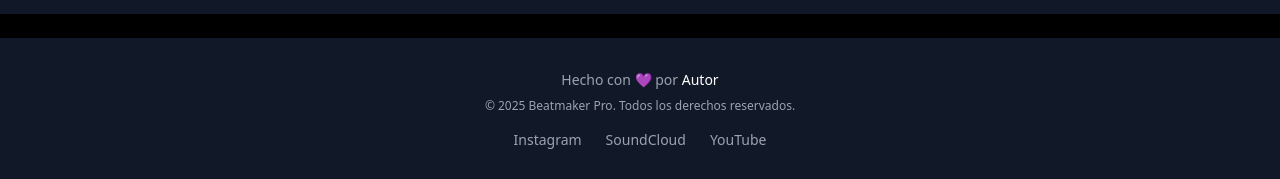
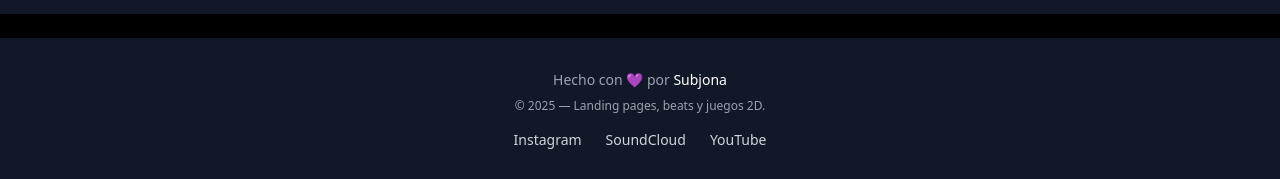
Before and after one commit to JonathanCabrera39/my-landingPage, a React (Vite) app: page /baet in a window 1280 px wide. Shown: the part 3228-3407 px from the top of the page. Built offline with nearby package versions, Linux system fonts and the light colour scheme.

Commit message:
feat: componentes footer/logo-sujona/home

```diff
--- /dev/null
+++ b/src/components/data/beatFooter.ts
@@ -0,0 +1,26 @@
+// src/data/subjonaFooter.ts
+import { SocialLink } from '../layout/Footer'; // Ajusta la ruta
+
+// Define los datos específicos para el footer de subjona
+export const subjonaAuthorName = 'Subjona';
+export const subjonaAuthorLink = '#inicio'; // O el enlace que uses
+export const subjonaCopyrightText = `© ${new Date().getFullYear()} — Landing pages, beats y juegos 2D.`;
+
+export const subjonaSocialLinks: SocialLink[] = [
+   {
+            name: "Instagram",
+            url: "https://instagram.com/beatmaker",
+            icon: "/icons/instagram.svg",
+          },
+          {
+            name: "SoundCloud",
+            url: "https://soundcloud.com/beatmaker",
+            icon: "/icons/soundcloud.svg",
+          },
+          {
+            name: "YouTube",
+            url: "https://youtube.com/beatmaker",
+            icon: "/icons/youtube.svg",
+          },
+
+];
--- a/src/landing/components/BeatmakerLanding.0.1.tsx
+++ b/src/landing/components/BeatmakerLanding.0.1.tsx
@@ -6,6 +6,13 @@ import Services from "../../components/sections/servicios2";
 import Testimonials from "../../components/sections/Testimonials";
 import Contact from "../../components/sections/Contact";
 import FAQ from "../../components/sections/FAQ";
+
+import {
+  subjonaAuthorName,
+  subjonaAuthorLink,
+  subjonaCopyrightText,
+  subjonaSocialLinks,
+} from "../../components/data/beatFooter";
 
 export default function BeatmakerLanding() {
   return (
@@ -39,7 +46,6 @@ export default function BeatmakerLanding() {
         variant="temporary" // Puedes abrir/cerrar en móvil
         openOnMobile={false}
       />
-
       {/* ✅ Hero */}
       <Hero
         title="Tu sonido merece esto"
@@ -53,7 +59,6 @@ export default function BeatmakerLanding() {
         fontFamily="font-mono"
         ctaVariant="primary"
       />
-
       <Services
         title="Servicios de Producción"
         subtitle="Todo lo que necesitas para tu música"
@@ -171,26 +176,15 @@ export default function BeatmakerLanding() {
       {/* ✅ Aquí puedes integrar con Formspree, EmailJS, etc*/}.
       {/* ✅ Footer */}
       <Footer
-        socialLinks={[
-          {
-            name: "Instagram",
-            url: "https://instagram.com/beatmaker",
-            icon: "/icons/instagram.svg",
-          },
-          {
-            name: "SoundCloud",
-            url: "https://soundcloud.com/beatmaker",
-            icon: "/icons/soundcloud.svg",
-          },
-          {
-            name: "YouTube",
-            url: "https://youtube.com/beatmaker",
-            icon: "/icons/youtube.svg",
-          },
-        ]}
-        copyrightText="© 2025 Beatmaker Pro. Todos los derechos reservados."
-        backgroundColor="bg-gray-900"
-        textColor="text-gray-300"
+        authorName={subjonaAuthorName}
+        authorLink={subjonaAuthorLink}
+        copyrightText={subjonaCopyrightText}
+        socialLinks={subjonaSocialLinks}
+        // Personaliza estilos si es necesario
+        containerClassName="bg-gray-900 py-8"
+        authorLinkClassName="font-medium text-white hover:text-indigo-400 transition"
+        socialLinkClassName="hover:text-white transition text-gray-300"
+        socialAreaClassName="mt-4 flex justify-center space-x-6 text-sm"
       />
     </div>
   );
```
